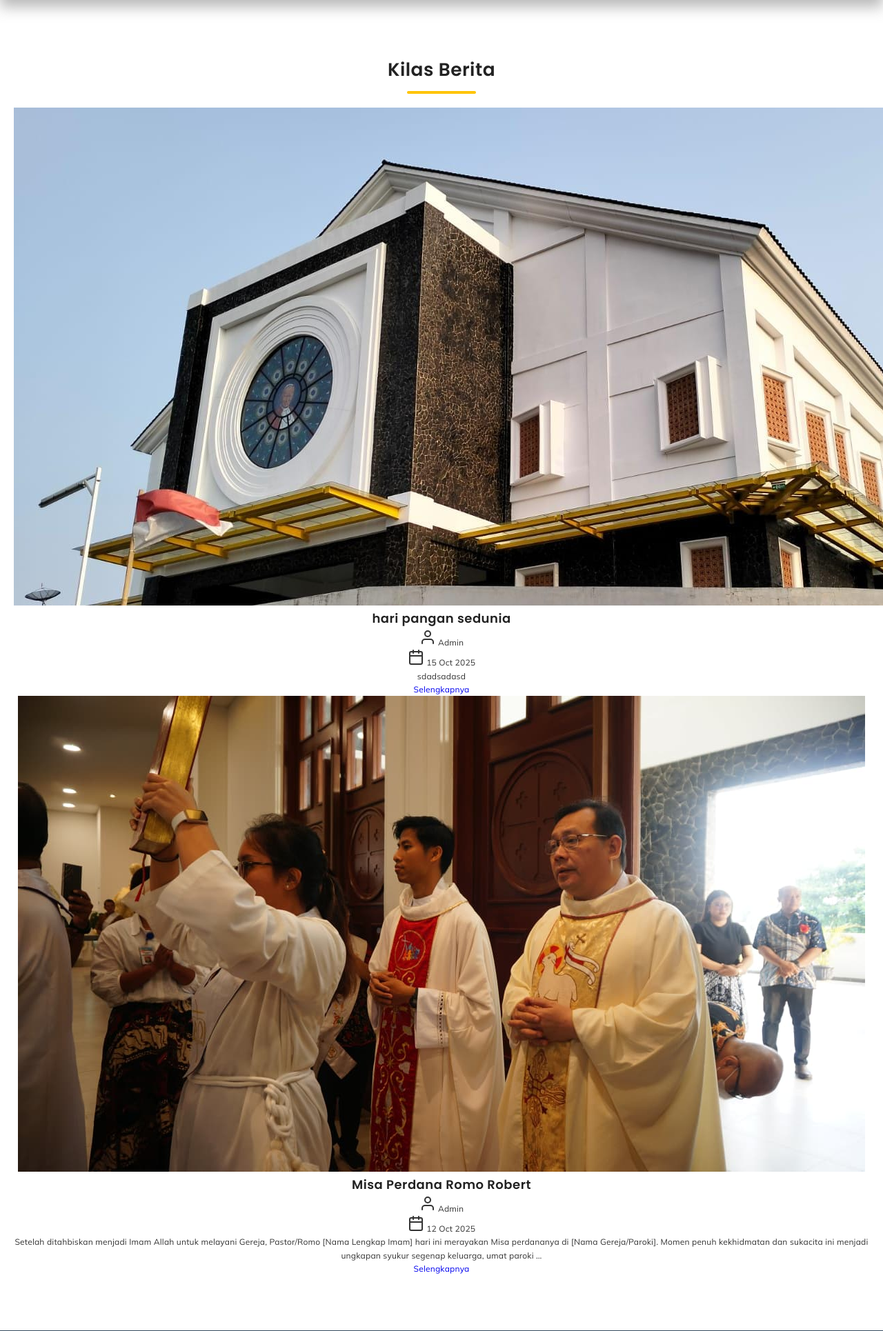
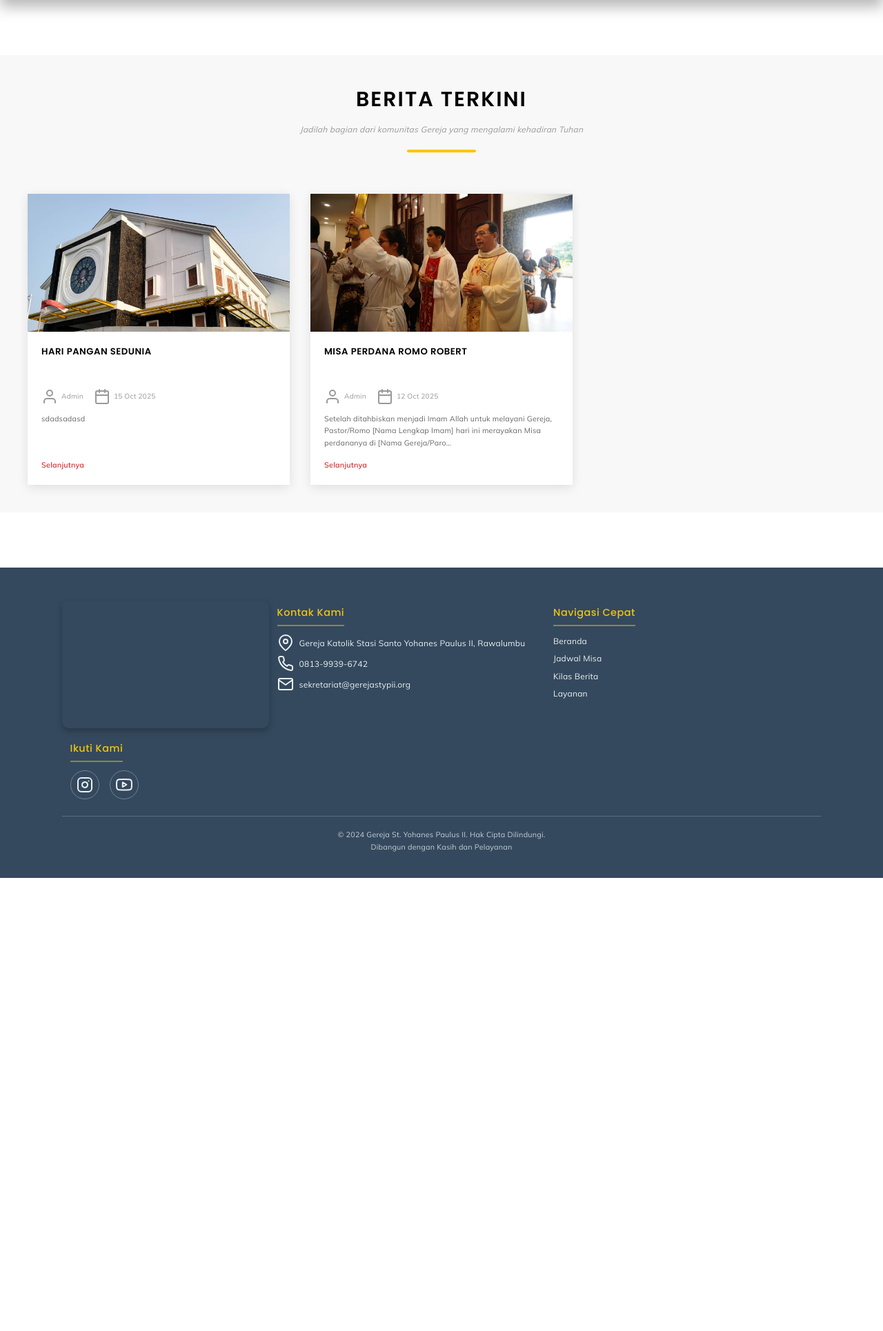
Before and after one commit to maxi6655sw/gereja-3, a Django app: page /kilas_berita/ in a window 1280 px wide; the page is wider, and only the part inside the window is pictured. Shown: the part 59-1989 px from the top of that part at 69% size. After the commit the page ends 1332 px from the top of that part, so only its background shows below. Run offline with Django 5.2, Linux system fonts and the light colour scheme; data comes from the database, SQL or seed files in the repository; a map, chart or similar area stays blank; grey boxes are pictures that could not be loaded.

Commit message:
update kilas berita

```diff
--- a/gereja_yp2/app_utama/static/css/kilas_berita.css
+++ b/gereja_yp2/app_utama/static/css/kilas_berita.css
@@ -1,146 +1,172 @@
 /* ===============================
-   Halaman Kilas Berita - Style Paroki Kim Tae Gon
+   Halaman Kilas Berita - Style Paroki Grogol
    =============================== */
 
-.container-dua {
-  min-height: 75vh;
-  margin: 80px auto;
-  padding: 0 20px;
-  text-align: center;
+.kilas-berita-container {
+  min-height: 75vh !important;
+  margin: 80px auto !important;
+  padding: 40px 20px !important;
+  text-align: center !important;
+  background-color: #f8f8f8 !important;
 }
 
-.container-dua h1 {
-  font-size: 2.2rem;
-  font-weight: 600;
-  margin-bottom: 10px;
-  color: #222;
+.kilas-berita-container h1 {
+  font-size: 2.5rem !important;
+  font-weight: 700 !important;
+  margin-bottom: 10px !important;
+  color: #000 !important;
+  letter-spacing: 2px !important;
+}
+
+.subtitle {
+  font-size: 1rem !important;
+  color: #999 !important;
+  font-style: italic !important;
+  margin-bottom: 20px !important;
+  font-weight: 300 !important;
 }
 
 .divider {
-  width: 100px;
-  height: 4px;
-  background-color: rgb(255, 196, 0);
-  margin: 0 auto 50px;
-  border-radius: 2px;
+  width: 100px !important;
+  height: 4px !important;
+  background-color: rgb(255, 196, 0) !important;
+  margin: 0 auto 60px !important;
+  border-radius: 2px !important;
 }
 
-/* ====== Daftar Berita ====== */
-.berita-list {
-  display: flex;
-  flex-direction: column;
-  gap: 60px;
-  max-width: 1100px;
-  margin: 0 auto;
+/* ====== Grid Berita ====== */
+.berita-grid {
+  display: grid !important;
+  grid-template-columns: repeat(3, 1fr) !important;
+  gap: 30px !important;
+  max-width: 1200px !important;
+  margin: 0 auto !important;
 }
 
-/* ====== Item Berita ====== */
-.berita-item {
-  display: flex;
-  align-items: center;
-  justify-content: space-between;
-  gap: 40px;
-  background: #fff;
-  border-radius: 12px;
-  box-shadow: 0 8px 20px rgba(0, 0, 0, 0.05);
-  padding: 30px;
-  transition: transform 0.3s ease, box-shadow 0.3s ease;
+/* ====== Card Berita ====== */
+.berita-card {
+  background: #fff !important;
+  border-radius: 0 !important;
+  overflow: hidden !important;
+  box-shadow: 0 4px 15px rgba(0, 0, 0, 0.1) !important;
+  transition: transform 0.3s ease, box-shadow 0.3s ease !important;
+  display: flex !important;
+  flex-direction: column !important;
 }
 
-.berita-item:hover {
-  transform: translateY(-4px);
-  box-shadow: 0 12px 25px rgba(0, 0, 0, 0.08);
-}
-
-/* Gambar di kiri */
-.berita-item.kiri .berita-image {
-  order: 1;
-}
-
-/* Gambar di kanan */
-.berita-item.kanan .berita-image {
-  order: 2;
-}
-
-.berita-item.kanan .berita-info {
-  order: 1;
+.berita-card:hover {
+  transform: translateY(-8px) !important;
+  box-shadow: 0 8px 25px rgba(0, 0, 0, 0.15) !important;
 }
 
 .berita-image {
-  flex: 1;
-  max-width: 45%;
+  width: 100% !important;
+  height: 200px !important;
+  overflow: hidden !important;
 }
 
 .berita-image img {
-  width: 100%;
-  height: 250px;
-  object-fit: cover;
-  border-radius: 10px;
+  width: 100% !important;
+  height: 100% !important;
+  object-fit: cover !important;
+  transition: transform 0.3s ease !important;
 }
 
-/* Info Berita */
-.berita-info {
-  flex: 1.2;
-  text-align: left;
+.berita-card:hover .berita-image img {
+  transform: scale(1.1) !important;
 }
 
-.berita-info .judul {
-  font-size: 1.5rem;
-  font-weight: 600;
-  color: #111;
-  margin-bottom: 10px;
+/* Content Berita */
+.berita-content {
+  padding: 20px !important;
+  text-align: left !important;
+  flex-grow: 1 !important;
+  display: flex !important;
+  flex-direction: column !important;
+}
+
+.berita-content .judul {
+  font-size: 1.1rem !important;
+  font-weight: 700 !important;
+  color: #000 !important;
+  margin-bottom: 12px !important;
+  line-height: 1.4 !important;
+  min-height: 50px !important;
 }
 
 .meta {
-  display: flex;
-  flex-wrap: wrap;
-  gap: 20px;
-  font-size: 0.9rem;
-  color: #777;
-  margin-bottom: 10px;
+  display: flex !important;
+  flex-wrap: wrap !important;
+  gap: 15px !important;
+  font-size: 0.85rem !important;
+  color: #999 !important;
+  margin-bottom: 12px !important;
+}
+
+.meta p {
+  display: flex !important;
+  align-items: center !important;
+  gap: 5px !important;
 }
 
 .meta i {
-  color: rgb(255, 196, 0);
-  width: 15px;
-  height: 15px;
-  margin-right: 5px;
+  color: #999 !important;
+  width: 14px !important;
+  height: 14px !important;
 }
 
 .ringkasan {
-  font-size: 1rem;
-  color: #444;
-  margin-bottom: 15px;
-  line-height: 1.6;
+  font-size: 0.9rem !important;
+  color: #666 !important;
+  margin-bottom: 15px !important;
+  line-height: 1.6 !important;
+  flex-grow: 1 !important;
 }
 
 .btn-selengkapnya {
-  display: inline-block;
-  background: rgb(255, 196, 0);
-  color: #fff;
-  font-weight: 600;
-  padding: 8px 18px;
-  border-radius: 6px;
-  text-decoration: none;
-  font-size: 0.9rem;
-  transition: 0.3s;
+  display: inline-block !important;
+  background: transparent !important;
+  color: #d32f2f !important;
+  font-weight: 600 !important;
+  padding: 0 !important;
+  text-decoration: none !important;
+  font-size: 0.9rem !important;
+  transition: 0.3s !important;
+  align-self: flex-start !important;
 }
 
 .btn-selengkapnya:hover {
-  background: #ffb700;
+  color: #b71c1c !important;
+  text-decoration: underline !important;
+}
+
+.no-berita {
+  grid-column: 1 / -1 !important;
+  text-align: center !important;
+  color: #999 !important;
+  font-size: 1.1rem !important;
+  padding: 40px !important;
 }
 
 /* ===== Responsif ===== */
-@media (max-width: 900px) {
-  .berita-item {
-    flex-direction: column;
-    text-align: center;
+@media (max-width: 992px) {
+  .berita-grid {
+    grid-template-columns: repeat(2, 1fr) !important;
+    gap: 25px !important;
+  }
+}
+
+@media (max-width: 768px) {
+  .kilas-berita-container h1 {
+    font-size: 2rem !important;
   }
 
-  .berita-image {
-    max-width: 100%;
+  .subtitle {
+    font-size: 0.9rem !important;
   }
 
-  .berita-info {
-    text-align: center;
+  .berita-grid {
+    grid-template-columns: 1fr !important;
+    gap: 20px !important;
   }
 }
--- a/gereja_yp2/app_utama/templates/base.html
+++ b/gereja_yp2/app_utama/templates/base.html
@@ -20,6 +20,9 @@
 
     <!-- My CSS -->
     <link rel="stylesheet" href="{% static 'css/styles.css' %}" />
+
+    <!-- Extra CSS Block -->
+    {% block extra_css %}{% endblock %}
   </head>
   <body>
     <!-- Include Navbar -->
--- a/gereja_yp2/app_utama/templates/kilas_berita.html
+++ b/gereja_yp2/app_utama/templates/kilas_berita.html
@@ -4,17 +4,18 @@
 {% block title %}Kilas Berita{% endblock %}
 
 {% block extra_css %}
-<link rel="stylesheet" href="{% static 'css/kilas_berita.css' %}">
+<link rel="stylesheet" href="{% static 'css/kilas_berita.css' %}?v=20241016-4">
 {% endblock %}
 
 {% block content %}
-<section class="container-dua">
-    <h1>Kilas Berita</h1>
+<section class="kilas-berita-container">
+    <h1>BERITA TERKINI</h1>
+    <p class="subtitle">Jadilah bagian dari komunitas Gereja yang mengalami kehadiran Tuhan</p>
     <hr class="divider">
 
-    <div class="berita-list">
+    <div class="berita-grid">
         {% for b in berita_list %}
-        <div class="berita-item {% cycle 'kiri' 'kanan' %}">
+        <div class="berita-card">
             <div class="berita-image">
                 {% if b.gambar %}
                 <img src="{{ b.gambar.url }}" alt="{{ b.judul }}">
@@ -23,14 +24,14 @@
                 {% endif %}
             </div>
 
-            <div class="berita-info">
-                <h2 class="judul">{{ b.judul }}</h2>
+            <div class="berita-content">
+                <h2 class="judul">{{ b.judul|upper }}</h2>
                 <div class="meta">
                     <p><i data-feather="user"></i> {{ b.penulis }}</p>
                     <p><i data-feather="calendar"></i> {{ b.tanggal|date:"d M Y" }}</p>
                 </div>
-                <p class="ringkasan">{{ b.ringkasan|truncatechars:250 }}</p>
-                <a href="{% url 'detail_berita' slug=b.slug %}" class="btn-selengkapnya">Selengkapnya</a>
+                <p class="ringkasan">{{ b.ringkasan|truncatechars:150 }}</p>
+                <a href="{% url 'detail_berita' slug=b.slug %}" class="btn-selengkapnya">Selanjutnya</a>
             </div>
         </div>
         {% empty %}
```
